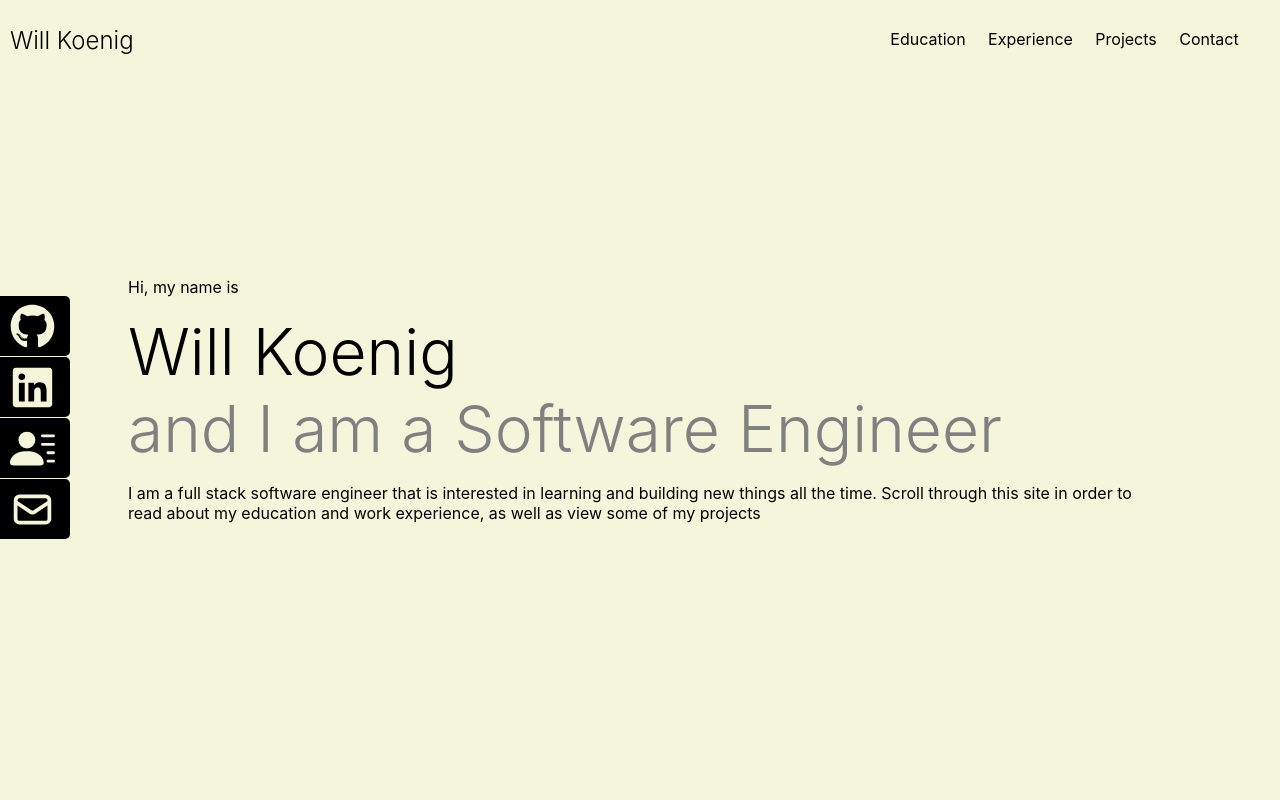
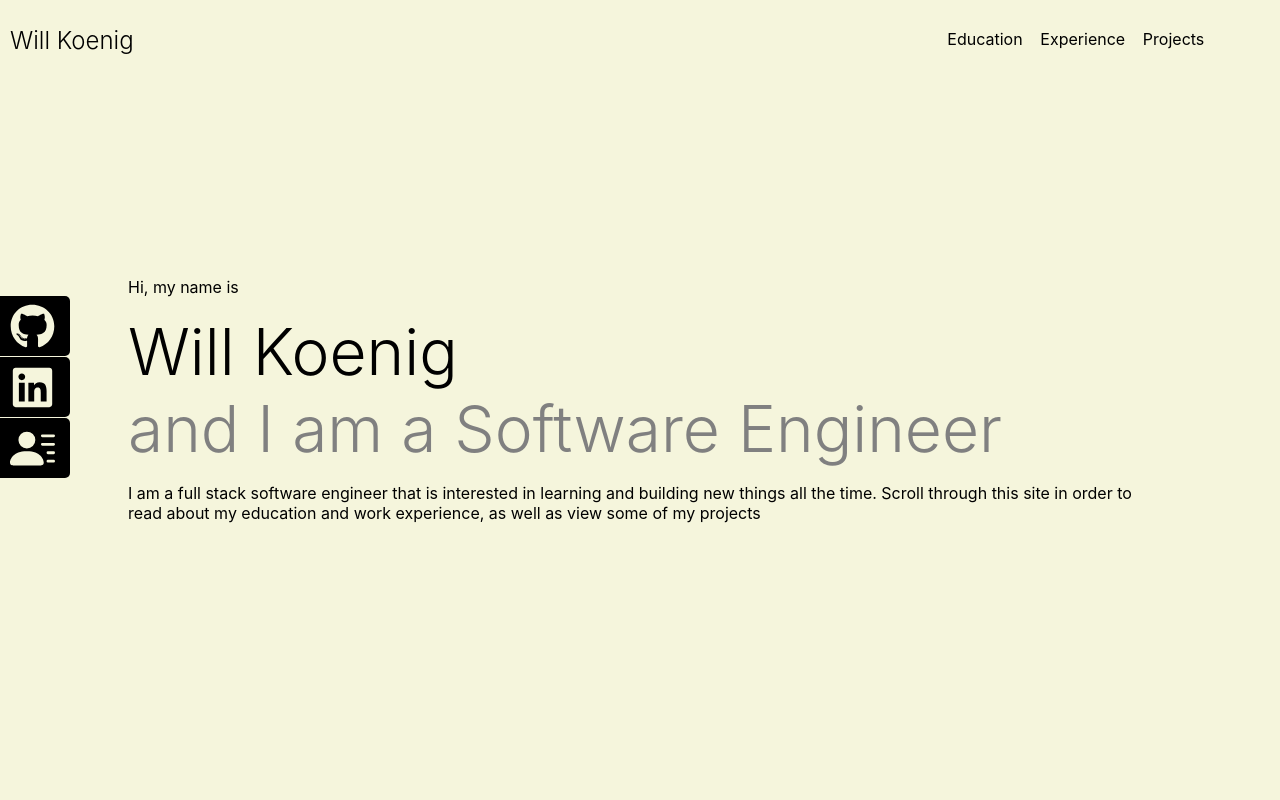
Before and after one commit to willk0814/personal_portfolio, a React (Create React App) app: page / in a window 1280 px wide. Shown: the top 800 px of the page. Built offline with nearby package versions, Linux system fonts and the light colour scheme.

Commit message:
removed contact page temporarily

```diff
--- a/src/App.js
+++ b/src/App.js
@@ -13,7 +13,7 @@ function App() {
       <EducationPage />
       <WorkExperiencePage />
       <ProjectsPage />
-      <ContactPage />
+      {/* <ContactPage /> */}
     </div>
   );
 }
--- a/src/ComponentGroups/Navbar/Navbar.js
+++ b/src/ComponentGroups/Navbar/Navbar.js
@@ -94,7 +94,7 @@ export default function Navbar() {
           ></div>
         </li>
 
-        <li
+        {/* <li
           className="navbarMenuItem"
           onMouseEnter={toggleContactUnderlined}
           onMouseLeave={toggleContactUnderlined}
@@ -106,7 +106,7 @@ export default function Navbar() {
             className="underline"
             style={{ width: contactUnderlined ? "100%" : "0%" }}
           ></div>
-        </li>
+        </li> */}
       </ul>
 
       {/* Links on the side */}
@@ -152,14 +152,14 @@ export default function Navbar() {
               </div>
             </a>
           </li>
-          <li className="socialListIcon">
+          {/* <li className="socialListIcon">
             <Link to="contact" smooth={true} duration={500}>
               <div className="socialIcon">
                 <p className="iconText">Contact Me</p>
                 <HiOutlineMail size={45} color="beige" />
               </div>
             </Link>
-          </li>
+          </li> */}
         </ul>
       </div>
     </div>
```
